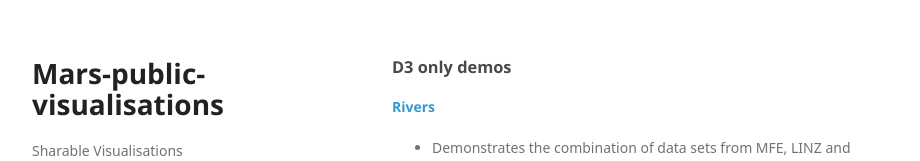
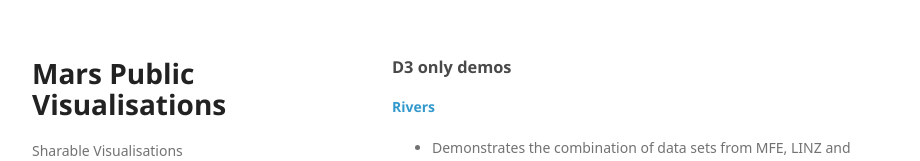
Before and after one commit to Datacom/Mars-public-visualisations, a plain HTML site: page index.html in a window 1280 px wide. Shown: the top 161 px of the page, without its empty margins (178-1098 px from the left). Drawn offline with Linux system fonts and the light colour scheme; a web font is replaced by a local one.

Commit message:
Update index.html

```diff
--- a/index.html
+++ b/index.html
@@ -15,7 +15,7 @@
   <body>
     <div class="wrapper">
       <header>
-        <h1>Mars-public-visualisations</h1>
+        <h1>Mars Public Visualisations</h1>
         <p>Sharable Visualisations </p>
 
       <!--   <p class="view"><a href="https://github.com/Datacom/Mars-public-visualisations">View the Project on GitHub <small>Datacom/Mars-public-visualisations</small></a></p>
```
